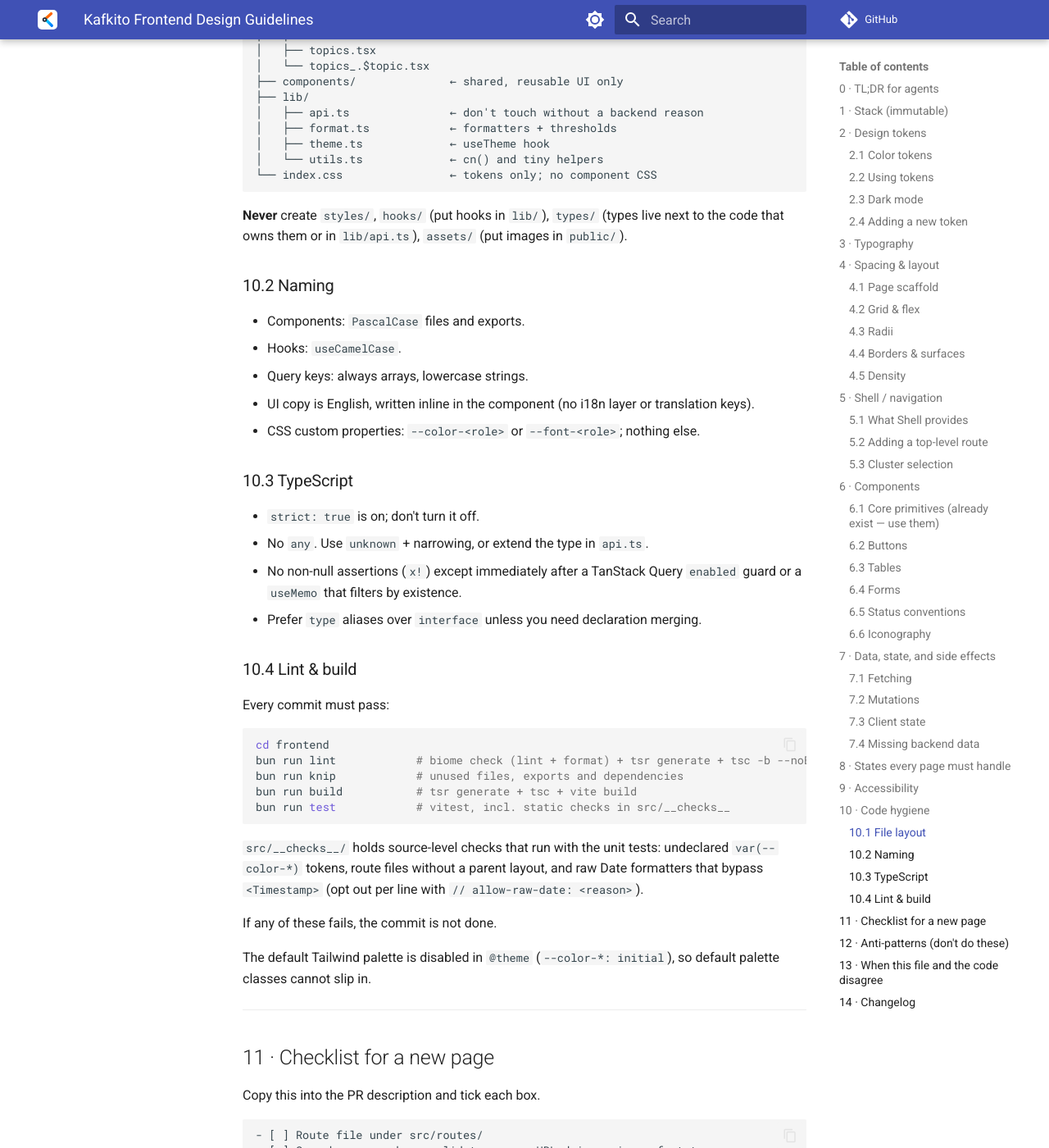
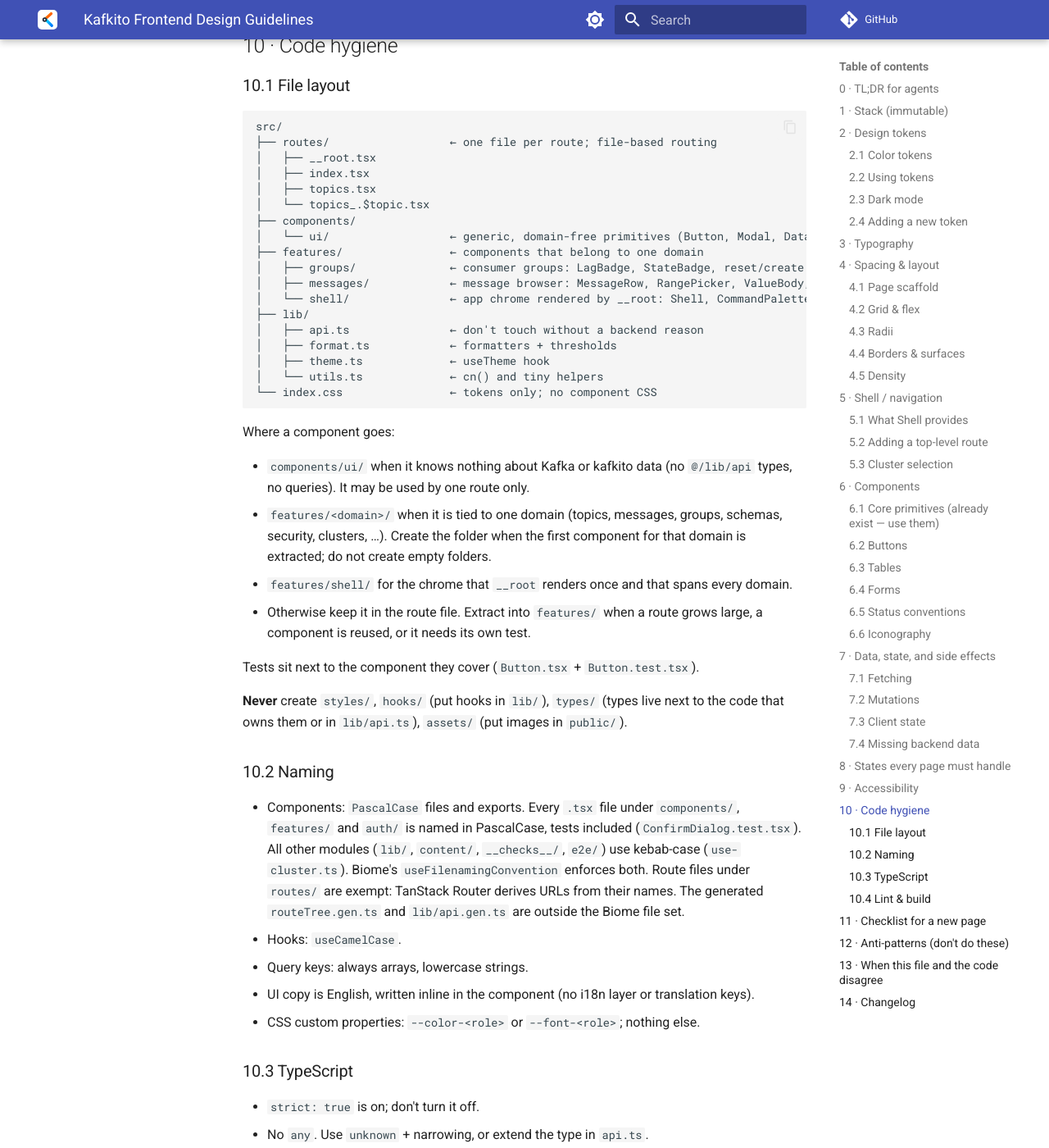
Before and after one commit to FinkeFlo/kafkito, an MkDocs documentation site: the page built from docs/DESIGN_GUIDELINES.md, in a window 1280 px wide and 1400 px high, scrolled down 14558 px. Shown: the whole window at 82% size. Built offline with MkDocs 1.6.1 and Material for MkDocs 9.7.7, drawn with Linux system fonts in a browser that asks for light colours; comment, search, counter and statistics services are not loaded; some of the changed text lies outside the part shown.

Commit message:
docs: describe the components/ui and features layout
DESIGN_GUIDELINES gets the new folder tree, placement rules and the
file-name casing rule; CONTRIBUTING points to it. Paths to Shell and
JsonInteractive follow the move.

Co-authored-by: Copilot <223556219+Copilot@users.noreply.github.com>
Signed-off-by: FinkeFlo <5244525+FinkeFlo@users.noreply.github.com>

````diff
--- a/docs/DESIGN_GUIDELINES.md
+++ b/docs/DESIGN_GUIDELINES.md
@@ -47,7 +47,7 @@ styled-components, emotion, a state library (Redux/Zustand/Jotai), or a
 charting library. If you think you need one, stop and open a discussion
 first.
 
-**Radix UI headless primitives** (`@radix-ui/react-*` only, no shadcn) are allowed for behavioural complexity that is hard to get right by hand: focus trap, ARIA, collision-aware positioning. Each addition must be wrapped under `frontend/src/components/` with a canonical name and documented in § 6.1. We paint 100% of the visual layer ourselves; Radix provides no styling, only behaviour.
+**Radix UI headless primitives** (`@radix-ui/react-*` only, no shadcn) are allowed for behavioural complexity that is hard to get right by hand: focus trap, ARIA, collision-aware positioning. Each addition must be wrapped under `frontend/src/components/ui/` with a canonical name and documented in § 6.1. We paint 100% of the visual layer ourselves; Radix provides no styling, only behaviour.
 
 ---
 
@@ -156,7 +156,7 @@ Do not ship one-off hex values. Every color must be a token.
 
 ### 4.1 Page scaffold
 
-Every route renders as children of `<Shell>` (in `src/components/Shell.tsx`).
+Every route renders as children of `<Shell>` (in `src/features/shell/Shell.tsx`).
 The page body itself follows this pattern:
 
 ```tsx
@@ -231,7 +231,7 @@ Kafkito is a data console. Err toward density, not whitespace.
 
 ## 5 · Shell / navigation
 
-Every route is wrapped by `<Shell>` in `src/components/Shell.tsx`. Do not
+Every route is wrapped by `<Shell>` in `src/features/shell/Shell.tsx`. Do not
 bypass it.
 
 ### 5.1 What Shell provides
@@ -279,11 +279,18 @@ the only way to change the active cluster.
 
 ## 6 · Components
 
-Every reusable component lives under `frontend/src/components/` and is
-imported from there. Shared primitives must not be duplicated across
-routes.
+Generic, domain-free primitives live in `frontend/src/components/ui/` and
+are imported from there (`@/components/ui/Button`). Components that belong
+to one domain live in `frontend/src/features/<domain>/`; the app chrome
+(`<Shell>`, command palette, cluster pill, user menu, "What's new") lives
+in `frontend/src/features/shell/`. Shared primitives must not be
+duplicated across routes. See § 10.1 for the full layout.
 
 ### 6.1 Core primitives (already exist — use them)
+
+Every entry lives in `src/components/ui/<Name>.tsx`, except `<Shell>`
+(`src/features/shell/Shell.tsx`) and `<StateBadge>`
+(`src/features/groups/StateBadge.tsx`).
 
 | Component | Purpose |
 |---|---|
@@ -513,7 +520,12 @@ src/
 │   ├── index.tsx
 │   ├── topics.tsx
 │   └── topics_.$topic.tsx
-├── components/              ← shared, reusable UI only
+├── components/
+│   └── ui/                  ← generic, domain-free primitives (Button, Modal, DataTable, …)
+├── features/                ← components that belong to one domain
+│   ├── groups/              ← consumer groups: LagBadge, StateBadge, reset/create modals
+│   ├── messages/            ← message browser: MessageRow, RangePicker, ValueBody, replay, bulk copy
+│   └── shell/               ← app chrome rendered by __root: Shell, CommandPalette, ClusterPill, UserMenu, What's new
 ├── lib/
 │   ├── api.ts               ← don't touch without a backend reason
 │   ├── format.ts            ← formatters + thresholds
@@ -522,13 +534,36 @@ src/
 └── index.css                ← tokens only; no component CSS
 ```
 
+Where a component goes:
+
+- `components/ui/` when it knows nothing about Kafka or kafkito data
+  (no `@/lib/api` types, no queries). It may be used by one route only.
+- `features/<domain>/` when it is tied to one domain (topics, messages,
+  groups, schemas, security, clusters, …). Create the folder when the
+  first component for that domain is extracted; do not create empty
+  folders.
+- `features/shell/` for the chrome that `__root` renders once and that
+  spans every domain.
+- Otherwise keep it in the route file. Extract into `features/` when a
+  route grows large, a component is reused, or it needs its own test.
+
+Tests sit next to the component they cover (`Button.tsx` +
+`Button.test.tsx`).
+
 **Never** create `styles/`, `hooks/` (put hooks in `lib/`), `types/`
 (types live next to the code that owns them or in `lib/api.ts`),
 `assets/` (put images in `public/`).
 
 ### 10.2 Naming
 
-- Components: `PascalCase` files and exports.
+- Components: `PascalCase` files and exports. Every `.tsx` file under
+  `components/`, `features/` and `auth/` is named in PascalCase, tests
+  included (`ConfirmDialog.test.tsx`). All other modules (`lib/`,
+  `content/`, `__checks__/`, `e2e/`) use kebab-case (`use-cluster.ts`).
+  Biome's `useFilenamingConvention` enforces both. Route files under
+  `routes/` are exempt: TanStack Router derives URLs from their names.
+  The generated `routeTree.gen.ts` and `lib/api.gen.ts` are outside the
+  Biome file set.
 - Hooks: `useCamelCase`.
 - Query keys: always arrays, lowercase strings.
 - UI copy is English, written inline in the component (no i18n layer or
@@ -647,6 +682,7 @@ a review, treat it as drift and bring it in line.
 | 2026-04-26 | Direction-A delivery: WCAG-AA token sweep (focus-on-accent, accent-foreground, border-hover, dark overlay); new primitives (Toolbar, Modal, Input, Notice); kebab/PascalCase consolidation; Button variant rename destructive→danger; PageHeader eyebrow; Incidents-(24h) → Unreachable now semantic fix; outline-based focus indicator | (this PR — link added by author) |
 | 2026-05-02 | Hardening: German strings stripped (English-only), `confirmPhrase` parity on Reset-Offsets and Delete-Records, ErrorState retry migrated to canonical `<Button>`, focus-indicator escapes removed (TimezoneToggle/SearchInput/CommandPalette), Radix headless-primitive carve-out in § 1 | (this PR — link added by author) |
 | 2026-09-26 | Accessibility: Biome a11y rules on; axe scans in light and dark replace the contrast scanner; token-pair contrast test; "never colour alone" rule with StatusIcon / StatusBox and shape-coded StatusDot | (this PR — link added by author) |
+| 2026-09-26 | Frontend layout: primitives move to `components/ui/`, domain components to `features/<domain>/` (groups, messages, shell); PascalCase component files enforced by Biome `useFilenamingConvention`; MessageRow and RangePicker extracted from the messages route | (this PR — link added by author) |
 
 Add a row on every change. Small tweaks to tokens or primitives are
 fine; major shifts (new visual language, new nav model) require a design
````
Also changed, not shown: CONTRIBUTING.md (+1 -0 lines), 1 other file.
